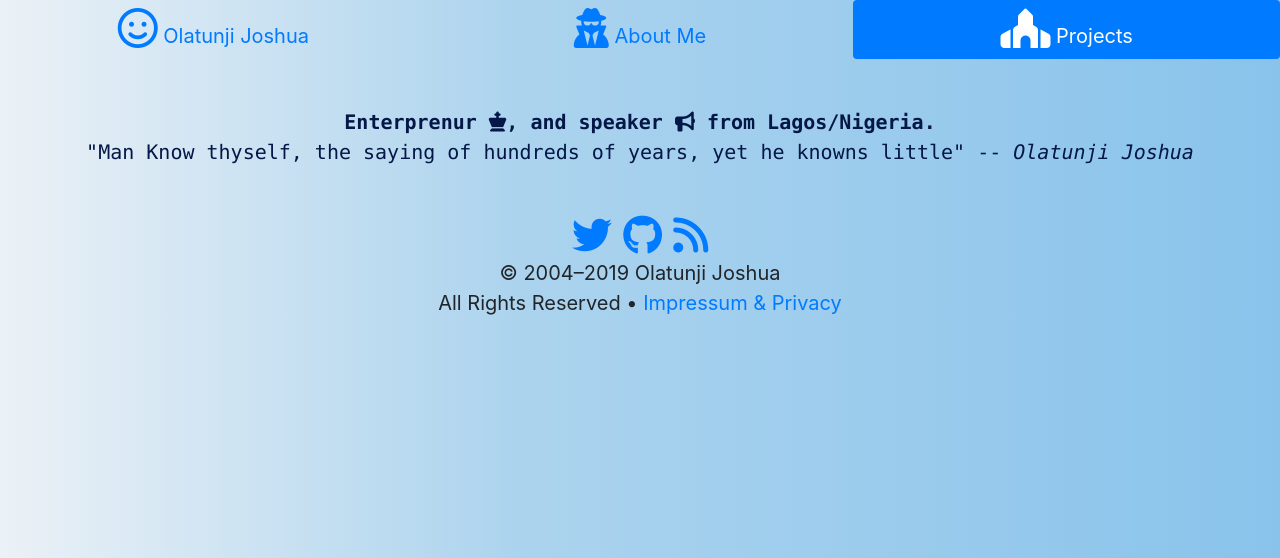
After one commit to OkayJosh/joshuablog, a Django app: page /project in a window 1280 px wide. The commit adds this page. Shown: the top 558 px of the page. Run offline with Django 3.2, Linux system fonts and the light colour scheme; some libraries are stand-ins or nearby versions.

Commit message:
modified

```diff
--- a/blogapp/blog/templates/base.html
+++ b/blogapp/blog/templates/base.html
@@ -21,22 +21,30 @@
         <!------------ The heading --->
         <nav class="" role="nav">
             <ul class="nav nav-pills nav-justified">
-                <li class="nav-item"><a class="nav-link active" id="home-link" href="/">Olatunji Joshua</a></li>
-                <li class="nav-item"><a class="nav-link" href="/about/">About Me</a></li>
-                <li class="nav-item"><a class="nav-link"  href="/articles/">Articles</a></li>
-                <li class="nav-item"><a class="nav-link" href="/talks/">Talks</a></li>
-                <li class="nav-item"><a class="nav-link" href="/talks/">Projects</a></li>
+            {% block navlist %}
+                <li class="nav-item"><a class="nav-link active" id="home-link" href="{% url 'home' %}"><i class="far fa-smile fa-2x"></i> Olatunji Joshua</a></li>
+                <li class="nav-item"><a class="nav-link" href="{% url 'about' %}"> <i class="fas fa-user-secret fa-2x"></i> About Me</a></li>
+                <li class="nav-item"><a class="nav-link" href="{% url 'project' %}"> <i class="fas fa-place-of-worship fa-2x"></i> Projects</a></li>
+            {% endblock navlist %}
             </ul>
         </nav>
         <!----------- The Main Body -------->
         <main class="content" role="main">
-                <div id="splash" class=" my-5 text-monospace text-center font-weight-bold heading">{% block heading %}Django Dev, Business Continuity, Enterprenur, and speaker from Lagos/Nigeria.{% endblock heading %}
-                <p>{% block quote %} &quotThe Future Belongs to those who learn more skills and combine them in Creative ways&quot -- <i>Robert Greene</i>{% endblock quote %}</p>
+                <div id="splash" class=" my-5 text-monospace text-center font-weight-bold heading">{% block heading %}Enterprenur <i class="fas fa-chess-king"></i>, and speaker <i class="fas fa-bullhorn"></i> from Lagos/Nigeria.{% endblock heading %}
+                <p>&quot{% block quote %}The Future Belongs to those who learn more skills and combine them in Creative ways{% endblock quote %}&quot -- <i>{% block author %}Robert Greene{% endblock author %}</i></p>
                 </div>
                 <div class="container">
+                <div class="conatiner">
                 {% block content %}
 
+Where does it come from?
+
+Contrary to popular belief, Lorem Ipsum is not simply random text. It has roots in a piece of classical Latin literature from 45 BC, making it over 2000 years old. Richard McClintock, a Latin professor at Hampden-Sydney College in Virginia, looked up one of the more obscure Latin words, consectetur, from a Lorem Ipsum passage, and going through the cites of the word in classical literature, discovered the undoubtable source. Lorem Ipsum comes from sections 1.10.32 and 1.10.33 of "de Finibus Bonorum et Malorum" (The Extremes of Good and Evil) by Cicero, written in 45 BC. This book is a treatise on the theory of ethics, very popular during the Renaissance. The first line of Lorem Ipsum, "Lorem ipsum dolor sit amet..", comes from a line in section 1.10.32.
+
+The standard chunk of Lorem Ipsum used since the 1500s is reproduced below for those interested. Sections 1.10.32 and 1.10.33 from "de Finibus Bonorum et Malorum" by Cicero are also reproduced in their exact original form, accompanied by English versions from the 1914 translation by H. Rackham.
+
                 {% endblock content %}
+                </div>
                 <!-----Rendered post -->
                 </div>
         </main>
@@ -46,7 +54,7 @@
                 <section class="footer-social">
                     <a href="//twitter.com/Okayjosh001" target="_blank" title="Twitter"><i class="fab fa-twitter fa-2x"></i></a>&nbsp;
                     <a href="//github.com/okayjosh" target="_blank" title="GitHub"><i class="fab fa-github fa-2x"></i></a>&nbsp;
-                    <a href="https://hynek.me/index.xml" target="_blank" title="RSS"><i class="fas fa-rss fa-2x"></i></a>
+                    <a href="" target="_blank" title="RSS"><i class="fas fa-rss fa-2x"></i></a>
                 </section>
                 <section class="source-org vcard copyright">© 2004–2019 <span class="org fn">Olatunji Joshua</span> <br>All Rights Reserved • <a href="/legal/">Impressum &amp; Privacy</a></section>
             </div>
--- /dev/null
+++ b/blogapp/blog/templates/project.html
@@ -0,0 +1,15 @@
+{% extends "base.html" %}
+
+{% block navlist %}
+    <li class="nav-item"><a class="nav-link" id="home-link" href="{% url 'home' %}"><i class="far fa-smile fa-2x"></i> Olatunji Joshua</a></li>
+    <li class="nav-item"><a class="nav-link" href="{% url 'about' %}"> <i class="fas fa-user-secret fa-2x"></i> About Me</a></li>
+    <li class="nav-item"><a class="nav-link active" href="{% url 'project' %}"> <i class="fas fa-place-of-worship fa-2x"></i> Projects</a></li>
+{% endblock navlist %}
+
+
+{% block quote %}Man Know thyself, the saying of hundreds of years, yet he knowns little{% endblock quote %}
+{% block author %}Olatunji Joshua{% endblock author %}
+
+{% block content %}
+
+{% endblock content %}
--- a/blogapp/blog/urls.py
+++ b/blogapp/blog/urls.py
@@ -1,10 +1,10 @@
-from .views import HomeView, CreatePostView
+from .views import HomeView, AboutView, ProjectView
 from django.urls import path
 
 # app_name = 'blog'
 
 urlpatterns = [
     path('', HomeView.as_view(), name='home'),
-    path('create', CreatePostView.as_view(), name='create'),
-
+    path('project', ProjectView.as_view(), name='project'),
+    path('about', AboutView.as_view(), name='about'),
 ]
--- a/blogapp/blog/views.py
+++ b/blogapp/blog/views.py
@@ -9,50 +9,10 @@ class HomeView(TemplateView):
     template_name = 'home.html'
     model = MyBlogModel
 
-class CreatePostView(CreateView):
-    template_name = 'create.html'
+class AboutView(TemplateView):
+    template_name = 'about.html'
     model = MyBlogModel
-    form_class = MyBlogForm
-    success_url = 'home'
-    content_type = None
 
-    def form_valid(self, form):
-        """If the form is valid, save the associated model."""
-        instance  = form.save(commit=False)
-        instance.created_by = self.request.user
-        instance.save()
-        self.object = form.save()
-        return redirect(self.get_success_url())
-
-    def get_success_url(self):
-        """Return the URL to redirect to after processing a valid form."""
-        if self.success_url:
-                url = reverse(self.success_url.format(**self.object.__dict__))
-        else:
-                try:
-                        url = self.object.get_absolute_url()
-                except AttributeError:
-                        raise ImproperlyConfigured(
-                                "No URL to redirect to.  Either provide a url or define"
-                                " a get_absolute_url method on the Model.")
-                return url
-
-class UpdatePostView():
-    template_name = 'update.html'
-    form_class = MyBlogForm
-
-class DeletePostView():
-    template_name = 'delete.html'
-    form_class = MyBlogForm
-
-class AboutView():
-    pass
-
-class ArticleView():
-    pass
-
-class TalksView():
-    pass
-
-class ProjectView():
-    pass
+class ProjectView(TemplateView):
+    template_name = 'project.html'
+    model = MyBlogModel
--- a/blogapp/requirements.txt
+++ /dev/null
@@ -1,6 +0,0 @@
-Django==2.2.2
-django-markdownx==2.0.28
-Markdown==3.1.1
-Pillow==6.1.0
-pytz==2019.1
-sqlparse==0.3.0
--- /dev/null
+++ b/requirements.txt
@@ -0,0 +1,3 @@
+Django==2.2.2
+pytz==2019.1
+sqlparse==0.3.0
```
Also changed, not shown: blogapp/blog/models.py (+7 -9 lines), blogapp/blog/templates/about.html (added, +15 -0 lines), blogapp/blog/templates/create.html (deleted, +0 -20 lines), blogapp/blog/migrations/0001_initial.py (added), blogapp/blog/migrations/0002_auto_20190710_1931.py (added), blogapp/blog/migrations/__init__.py (added), 1 other file.
